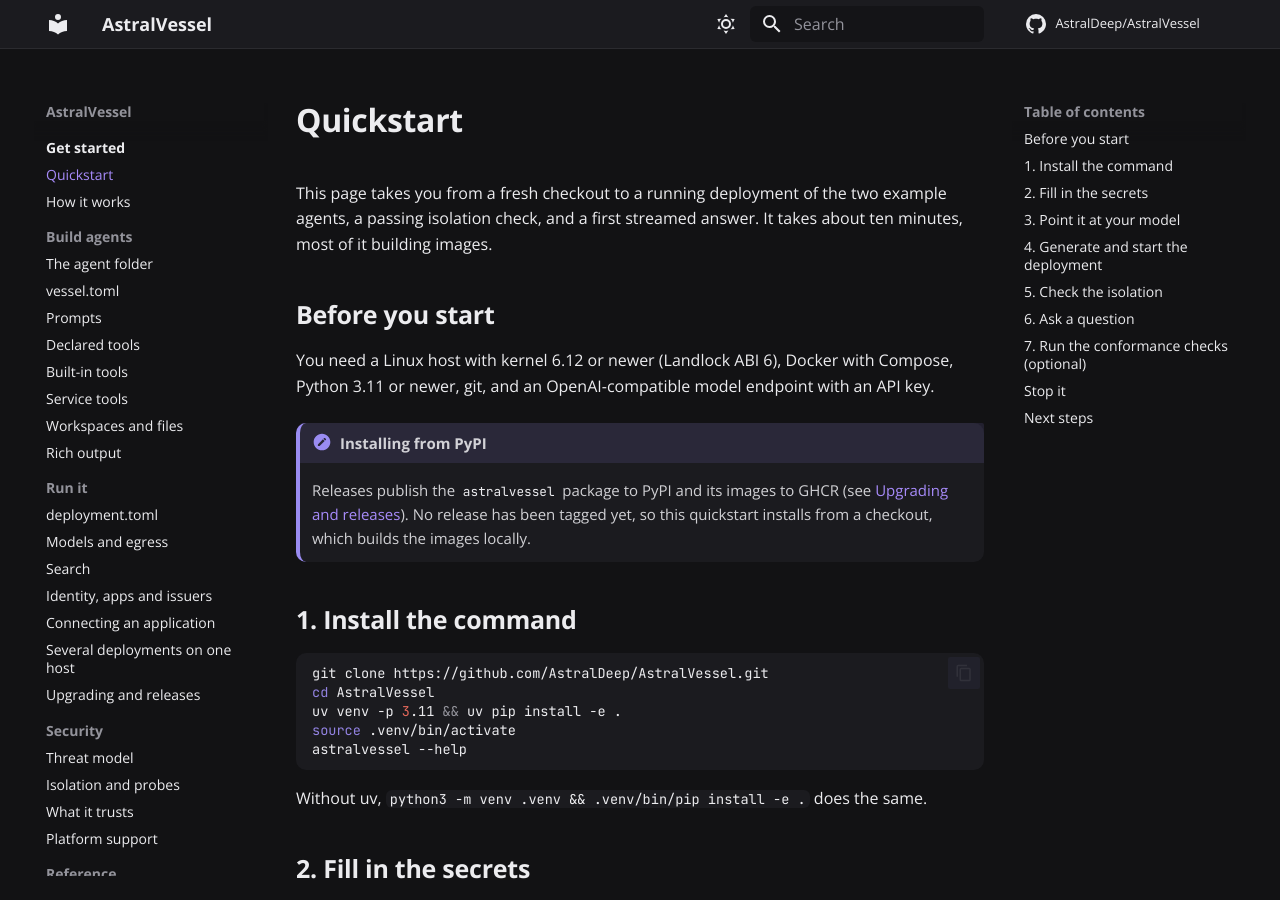
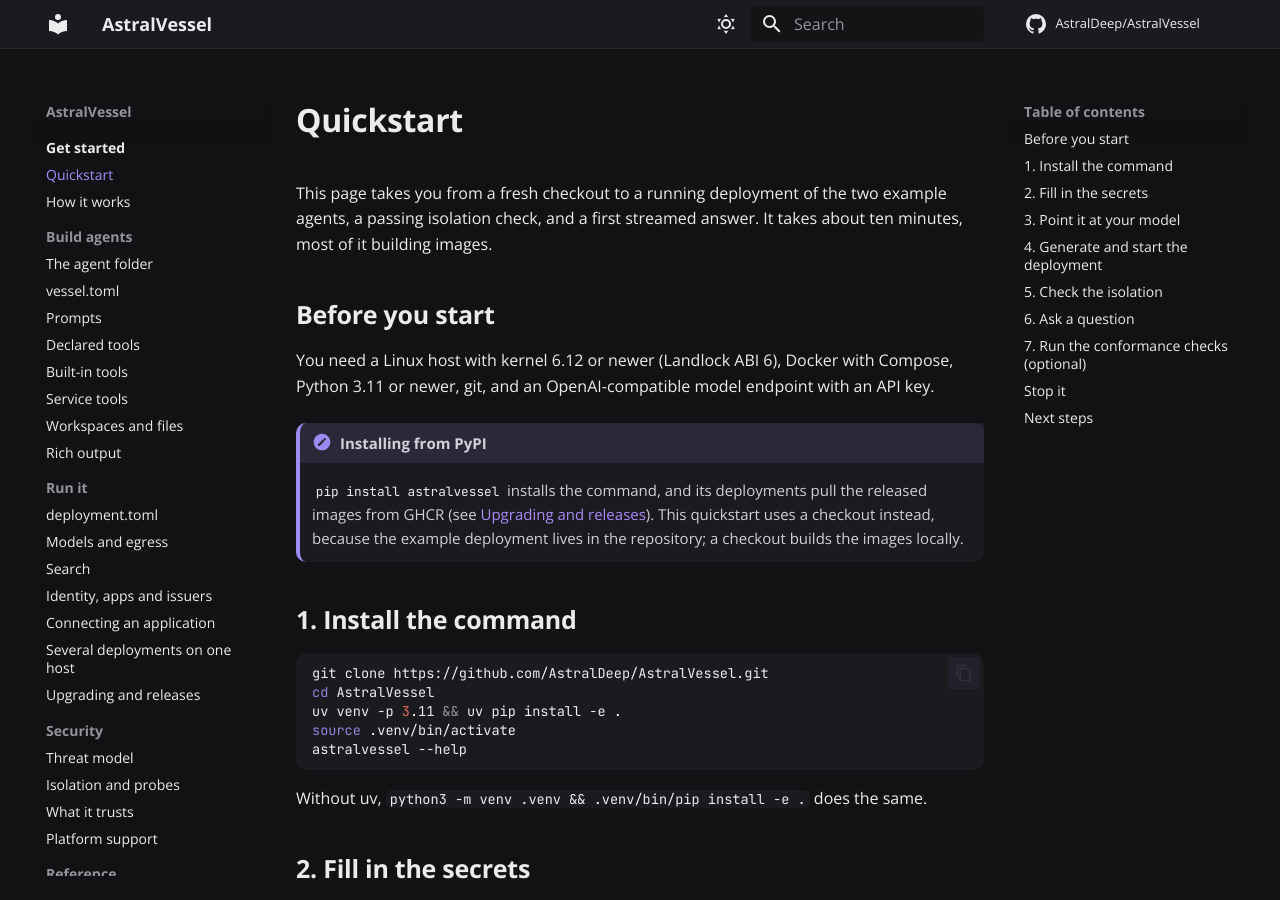
Before and after one commit to AstralDeep/AstralVessel, an MkDocs documentation site: the page built from docs/get-started/quickstart.md, in a window 1280 px wide and 900 px high. Built offline with MkDocs 1.6.1 and Material for MkDocs 9.7.7, drawn with Linux system fonts in a browser that asks for light colours; comment, search, counter and statistics services are not loaded.

Commit message:
Release 0.5.0
The first published release: the version, the README status, the changelog and the install notes in the
documentation now describe the package on PyPI and the images on GHCR.

```diff
--- a/docs/get-started/quickstart.md
+++ b/docs/get-started/quickstart.md
@@ -9,9 +9,9 @@ You need a Linux host with kernel 6.12 or newer (Landlock ABI 6), Docker with Co
 and an OpenAI-compatible model endpoint with an API key.
 
 !!! note "Installing from PyPI"
-    Releases publish the `astralvessel` package to PyPI and its images to GHCR (see
-    [Upgrading and releases](../run/upgrading.md)). No release has been tagged yet, so this quickstart installs
-    from a checkout, which builds the images locally.
+    `pip install astralvessel` installs the command, and its deployments pull the released images from GHCR (see
+    [Upgrading and releases](../run/upgrading.md)). This quickstart uses a checkout instead, because the example
+    deployment lives in the repository; a checkout builds the images locally.
 
 ## 1. Install the command
 
--- a/pyproject.toml
+++ b/pyproject.toml
@@ -1,6 +1,6 @@
 [project]
 name = "astralvessel"
-version = "0.4.0"
+version = "0.5.0"
 description = "A lightweight, open agent harness and standard that speaks the Astral protocols."
 readme = "README.md"
 license = "Apache-2.0"
```
Also changed, not shown: README.md (+2 -2 lines), docs/changelog.md (+8 -8 lines), docs/run/upgrading.md (+1 -1 lines), 1 other file.
